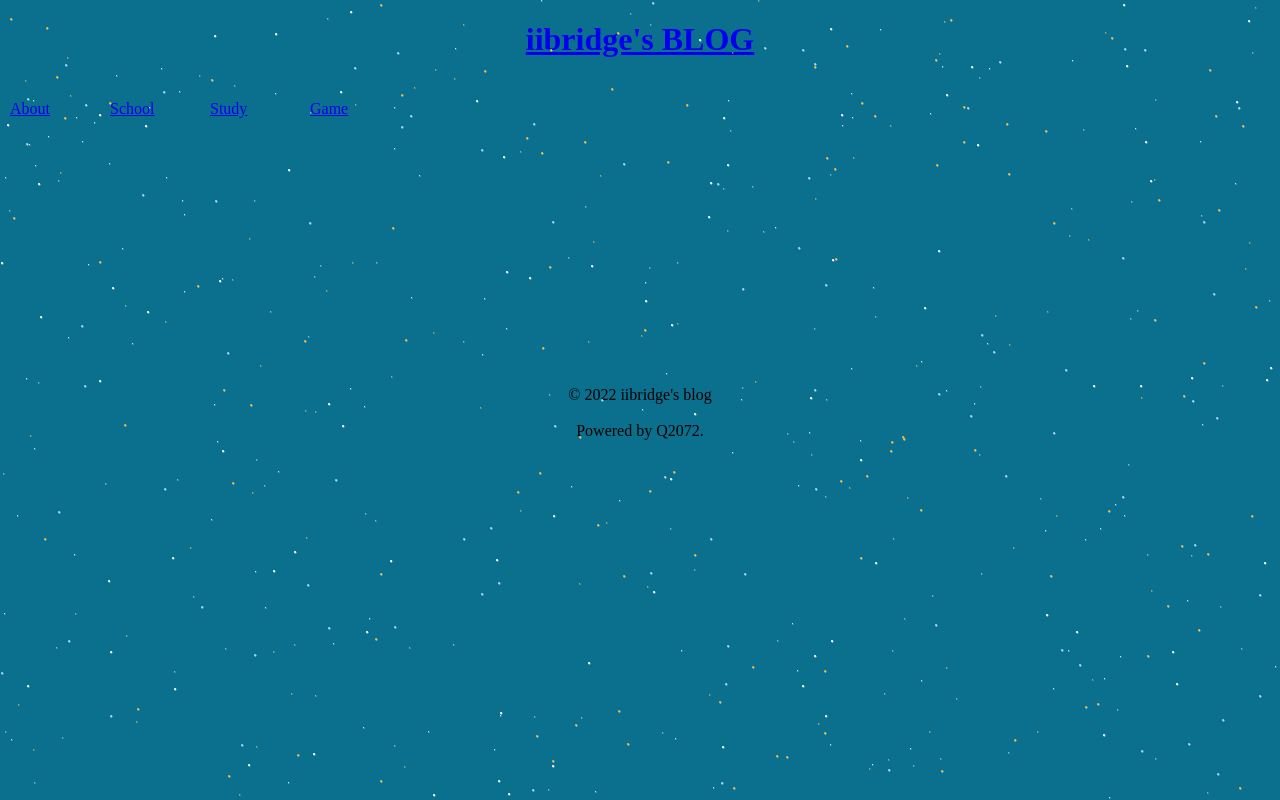
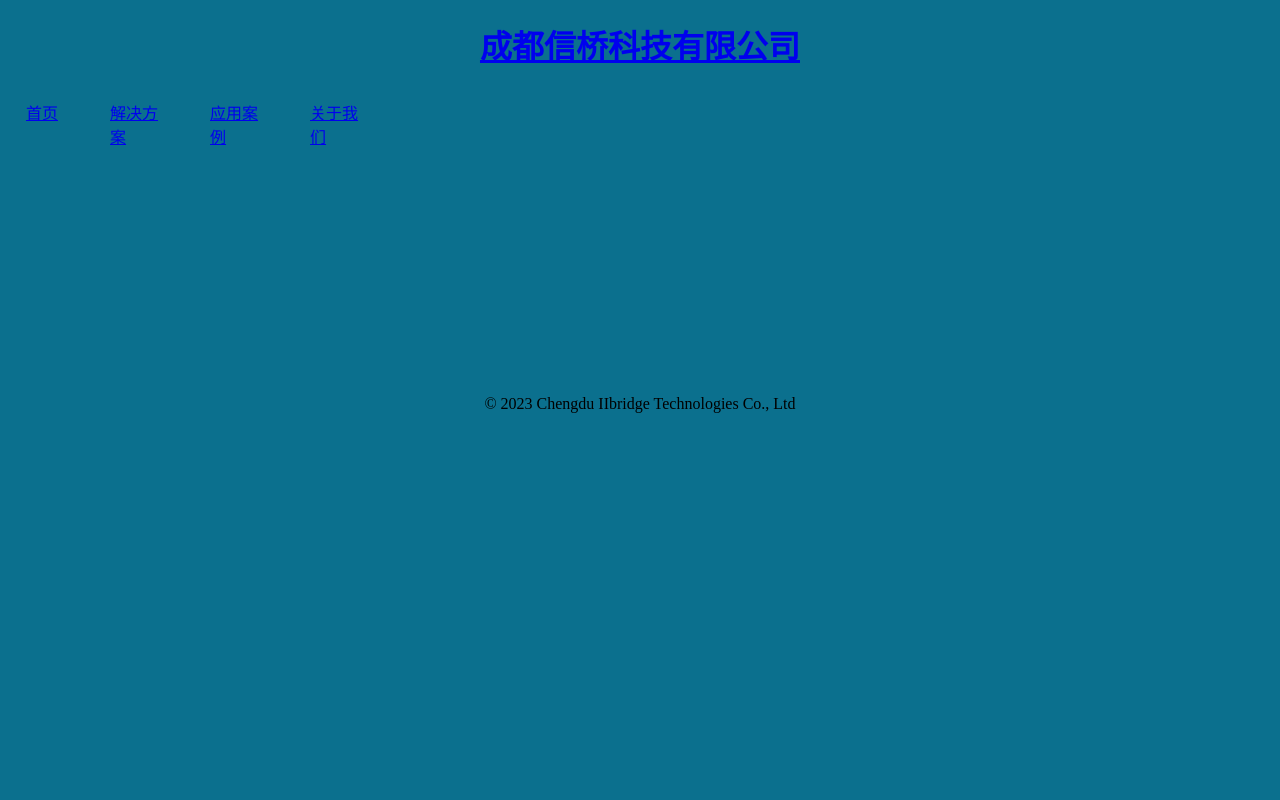
Before and after one commit to iibridge/iibridge.github.io, a plain HTML site: page index.html in a window 1280 px wide. Drawn offline with Linux system fonts and the light colour scheme.

Commit message:
create menu

```diff
--- a/index.html
+++ b/index.html
@@ -16,12 +16,16 @@
         text-align: center;
     }
 
+    .style2 {
+        text-align: right;
+    }
+
     .a {
         position: fixed;
         top: 100px;
         left: 10px;
         width: 60px;
-        text-align: left;
+        text-align: right;
     }
 
     .s {
@@ -99,34 +103,34 @@
 
 <head>
     <meta charset="utf-8">
-    <title>iibridge's BLOG</title>
+    <title>成都信桥科技有限公司</title>
 </head>
 
 <body>
     <header id="header">
         <div id="header-title" class="style1">
             <h1>
-                <a href="/" id="logo">iibridge's BLOG</a>
+                <a href="/" id="logo">成都信桥科技有限公司</a>
                 <br>
             </h1>
         </div>
         <div id="header-inner" class="style2">
             <nav id="main-nav">
                 <div class="a">
-                    <a href="/about.html">About</a> &nbsp&nbsp
+                    <a href="/index.html">首页</a> &nbsp&nbsp
                     <div class="c">
                         <ul>
                             <li>
-                                <p><a href="/list-8-1.html">about1</a></p>
+                                <!-- <p><a href="/list-8-1.html">about1</a></p>
                                 <p><a href="/list-9-1.html">about2</a></p>
                                 <p><a href="/list-10-1.html">about3</a></p>
-                                <p><a href="/list-11-1.html">about4</a></p>
+                                <p><a href="/list-11-1.html">about4</a></p> -->
                             </li>
                         </ul>
                     </div>
                 </div>
                 <div class="s">
-                    <a class="style2" href="/school.html">School</a> &nbsp&nbsp
+                    <a class="style2" href="/solutions.html">解决方案</a> &nbsp&nbsp
                     <div class="c">
                         <ul>
                             <li>
@@ -139,7 +143,7 @@
                     </div>
                 </div>
                 <div class="s2">
-                    <a class="style2" href="/study.html">Study</a> &nbsp&nbsp
+                    <a class="style2" href="/case.html">应用案例</a> &nbsp&nbsp
                     <div class="c">
                         <ul>
                             <li>
@@ -153,7 +157,7 @@
                 </div>
 
                 <div class="g">
-                    <a class="style2" href="/game.html">Game</a> &nbsp&nbsp
+                    <a class="style2" href="/about.html">关于我们</a> &nbsp&nbsp
                     <div class="c">
                         <ul>
                             <li>
@@ -175,10 +179,10 @@
     <br><br><br><br><br><br><br><br>
 
     <div class="style1">
-        &copy 2022 iibridge's blog<br> <br> Powered by Q2072.
+        &copy 2023 Chengdu IIbridge Technologies Co., Ltd<br> <br>
     </div>
 
-    <script>
+    <!-- <script>
         window.onload = function() {
             var screenW = document.documentElement.clientWidth;
             var screenH = document.documentElement.clientHeight;
@@ -199,7 +203,7 @@
                 document.body.appendChild(span);
             }
         }
-    </script>
+    </script> -->
 </body>
 
 </html>
```
